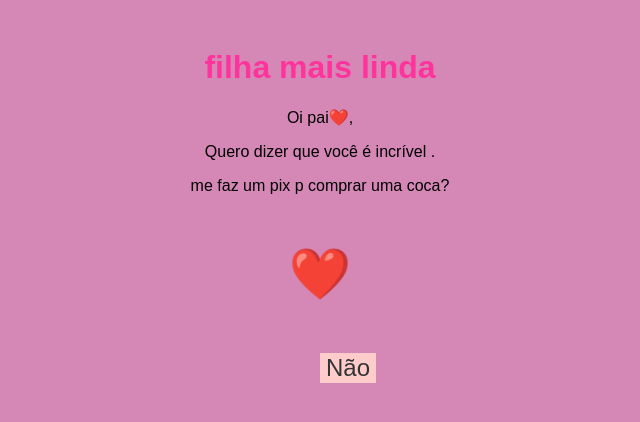
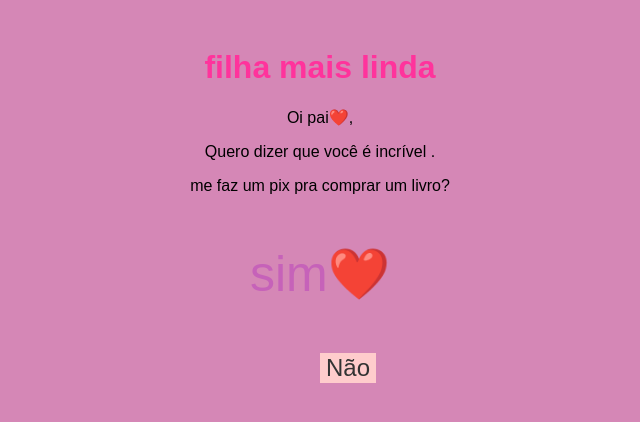
Before and after one commit to fpaulapinho/pix-p-meu-pai.index.html, a plain HTML site: page index.html in a window 1280 px wide. Shown: the whole page, without its empty margins (320-960 px from the left). Drawn offline with Linux system fonts and the light colour scheme.

Commit message:
Update index.html

```diff
--- a/index.html
+++ b/index.html
@@ -40,8 +40,8 @@
         <h1>filha mais linda</h1>
         <p>Oi pai❤️,</p>
         <p>Quero dizer que você é incrível .</p>
-        <p>me faz um pix p comprar uma coca?</p>
-        <p class="heart" onclick="mostrarResposta()">❤️</p>
+        <p>me faz um pix pra comprar um livro?</p>
+        <p class="heart" onclick="mostrarResposta()">sim❤️</p>
         <button id="nao" onmouseover="mudarPosicao()">Não</button>
         <p id="resposta" style="display: none;"></p>
     </div>
```
